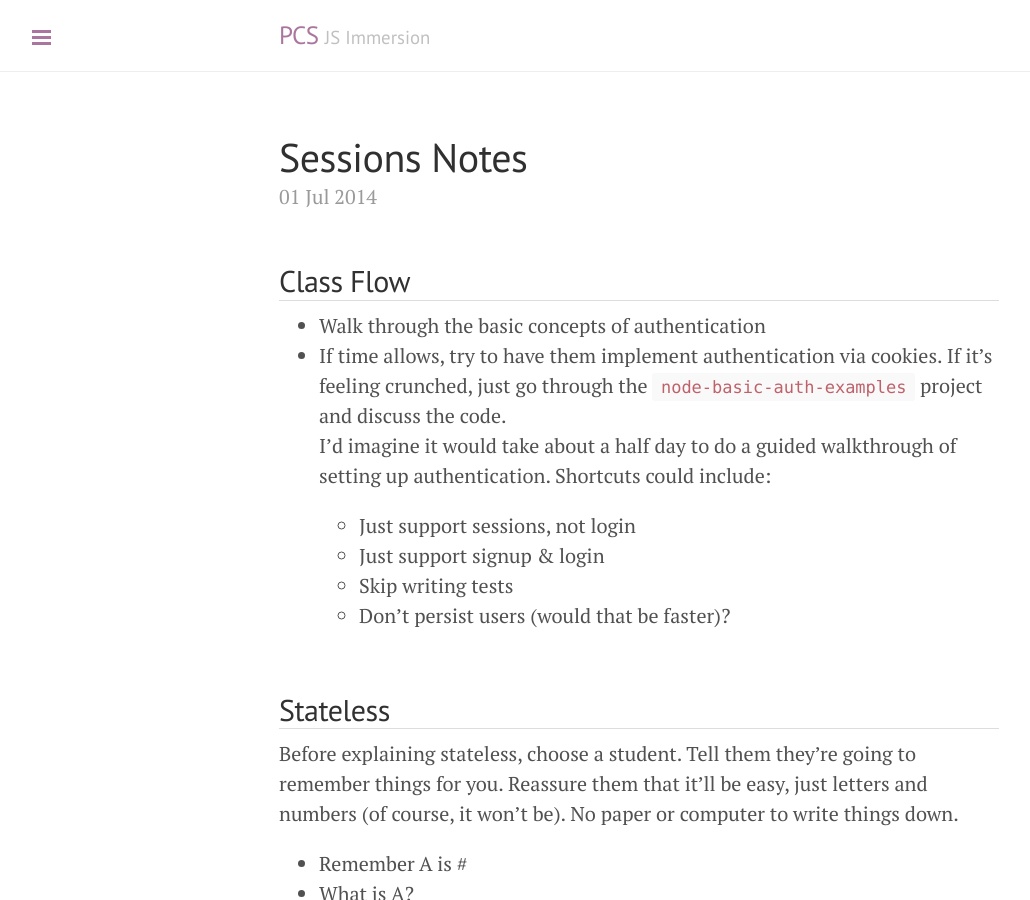
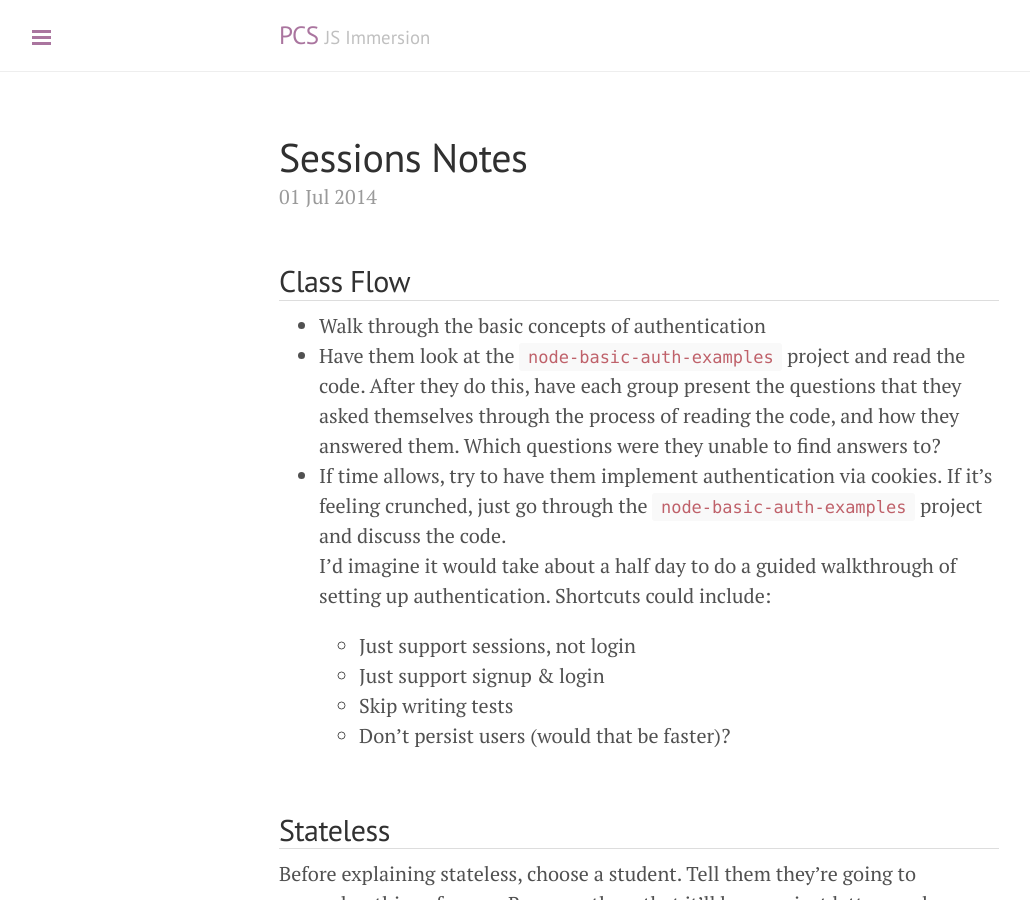
Before and after one commit to wbyoung/jsi, a Jekyll site: the page built from _posts/00-08-02-sessions-login-notes.md, in a window 1280 px wide and 900 px high. Shown: the whole window, without its empty margins (1-1031 px from the left). Built offline with Jekyll 4.4.1, drawn with Linux system fonts in a browser that asks for light colours; nearby versions of some CDN libraries; Markdown is read by kramdown in place of the engine named in the settings.

Commit message:
Added a few more notes.

```diff
--- a/_posts/00-08-02-sessions-login-notes.md
+++ b/_posts/00-08-02-sessions-login-notes.md
@@ -8,6 +8,10 @@ date: 2014-07-01 00:00:00
 ## Class Flow
 
 - Walk through the basic concepts of authentication
+- Have them look at the `node-basic-auth-examples` project and read the code.
+  After they do this, have each group present the questions that they asked
+  themselves through the process of reading the code, and how they answered
+  them. Which questions were they unable to find answers to?
 - If time allows, try to have them implement authentication via cookies. If
   it's feeling crunched, just go through the `node-basic-auth-examples` project
   and discuss the code.
```
Also changed, not shown: _posts/00-06-01-learnyounode-notes.md (+3 -0 lines).
